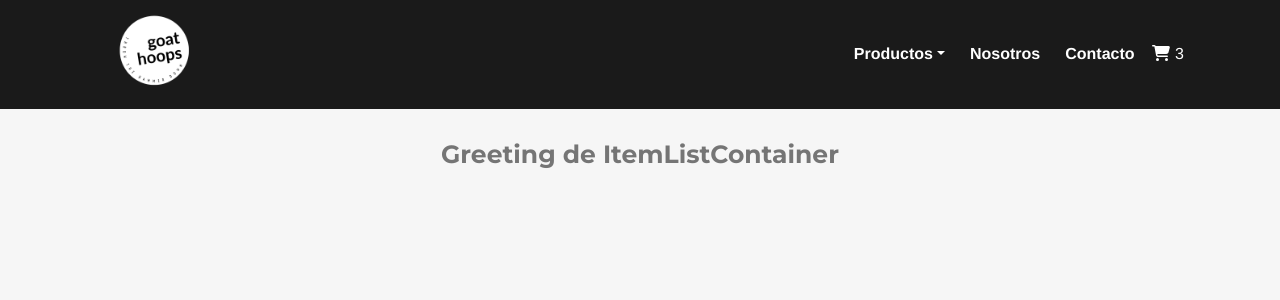
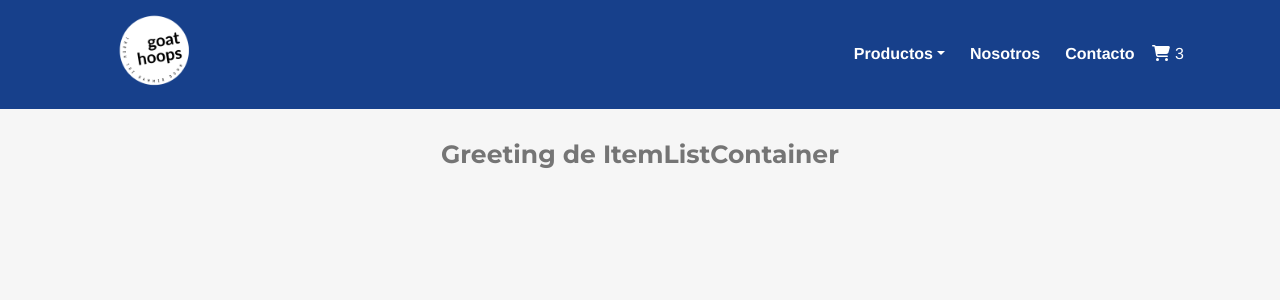
Before and after one commit to AndresMarolt/goat-hoops, a React (Create React App) app: page / in a window 1280 px wide. Shown: the top 300 px of the page. Built offline with nearby package versions, Linux system fonts and the light colour scheme.

Commit message:
desafio_CartWidget-ItemList

```diff
--- a/src/App.js
+++ b/src/App.js
@@ -2,8 +2,6 @@ import NavBar from './components/NavBar/NavBar';
 import ItemListContainer from './components/ItemListContainer/ItemListContainer';
 
 const App = () => {
-
-  const title = "Ecommerce";
 
   return (
     <>
--- a/src/components/CartWidget/CartWidget.js
+++ b/src/components/CartWidget/CartWidget.js
@@ -4,6 +4,7 @@ import { faCartShopping } from '@fortawesome/free-solid-svg-icons'
 import './CartWidget.css'
 import '../../../node_modules/bootstrap/dist/css/bootstrap.css'
 import '../../../node_modules/bootstrap/dist/js/bootstrap.js'
+
 
 const CartWidget = () => {
     return (
--- a/src/components/ItemListContainer/ItemListContainer.css
+++ b/src/components/ItemListContainer/ItemListContainer.css
@@ -4,4 +4,4 @@
   margin-top: 3rem;
   text-align: center;
   color: #757575;
-}/*# sourceMappingURL=itemListContainer.css.map */
+}/*# sourceMappingURL=ItemListContainer.css.map */
--- a/src/index.css
+++ b/src/index.css
@@ -22,7 +22,7 @@ code {
 }
 
 header {
-  background-color: #1a1a1a;
+  background-color: #17408B;
   margin: 0;
   padding: 0;
 }
--- a/src/index.scss
+++ b/src/index.scss
@@ -5,6 +5,10 @@ $fuenteParrafos: 'Arimo', sans-serif;
 
 $sm-fontsize: 1.4rem;
 $lg-fontsize: 1.6rem;
+
+$azul: #17408B;
+$blanco: #ffffff;
+$rojo: #C9082A;
 
 html{
     box-sizing: border-box;
@@ -27,7 +31,7 @@ code {
 }
 
 header {
-    background-color: #1a1a1a;
+    background-color: $azul;
     margin: 0;
     padding: 0;
 }
```
Also changed, not shown: 2 other files (tests, documents, lock files or other folders).
